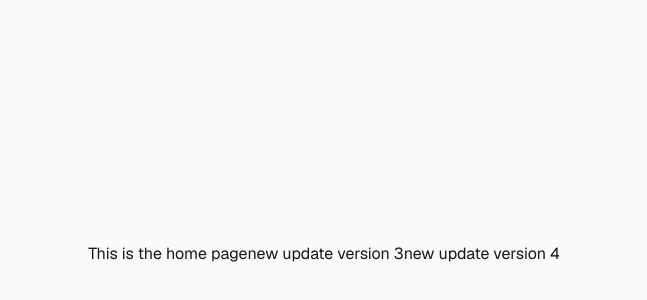
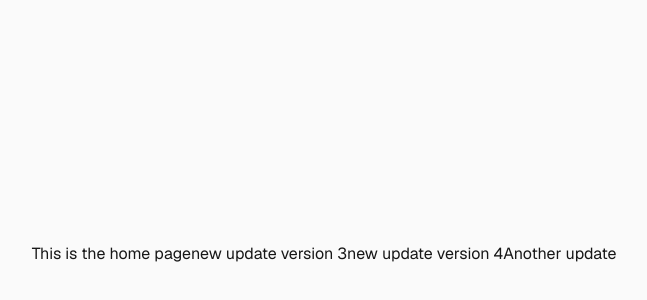
Before and after one commit to Noyonchandrasaha/next_project_ci_1-, a Next.js app: page / in a window 1280 px wide. Shown: the part 146-446 px from the top of the page, without its empty margins (316-963 px from the left). Built offline with nearby package versions, Linux system fonts and the light colour scheme.

Commit message:
update v-5

```diff
--- a/app/page.tsx
+++ b/app/page.tsx
@@ -5,6 +5,7 @@ export default function Home() {
       <h1>This is the home page </h1>
       <p>new update version 3</p>
       <p>new update version 4</p>
+      <p>Another update</p>
     </div>
   );
 }
```
